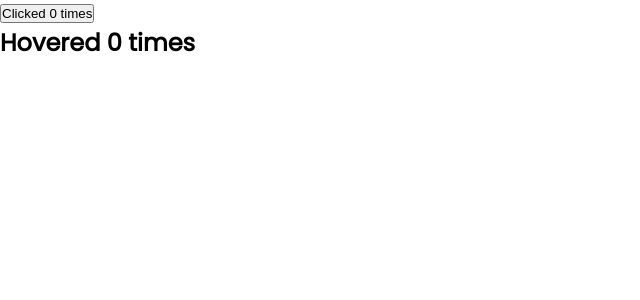
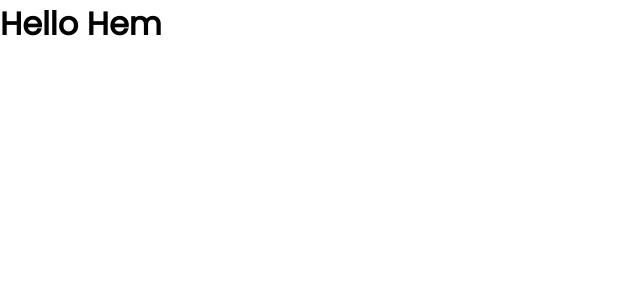
Before and after one commit to hemshah011/React-Basics, a React (Create React App) app: page / in a window 1280 px wide. Shown: the top 300 px of the page, without its empty margins (0-640 px from the left). Built offline with nearby package versions, Linux system fonts and the light colour scheme.

Commit message:
Context sharing

```diff
--- a/src/App.js
+++ b/src/App.js
@@ -1,22 +1,14 @@
 import React from 'react'
-import ClickCounter2 from './components/ClickCounter2';
-import CounterRender from './components/CounterRender';
-import HoverCounter2 from './components/HoverCounter2.js';
+import Grandparent from './components/Grandparent'
+import {UserProvider} from './components/UserContext'
 
 function App() {
   return (
     <div className="App">
       <header className="App-header">
-        <CounterRender>
-          {(count, incrementCount) => (
-            <ClickCounter2 count={count} incrementCount={incrementCount} />
-          )}
-        </CounterRender>
-        <CounterRender>
-          {(count, incrementCount) => (
-            <HoverCounter2 count={count} incrementCount={incrementCount} />
-          )}
-        </CounterRender>
+        <UserProvider value="Hem">
+          <Grandparent />
+        </UserProvider>
       </header>
     </div>
   );
--- /dev/null
+++ b/src/components/Child.js
@@ -0,0 +1,23 @@
+import React, { Component } from 'react'
+import {UserConsumer} from './UserContext'
+
+class Child extends Component {
+    render() {
+        return (
+            <UserConsumer>
+                {               //jsx
+                    name => {
+                        return (
+                            <>
+                                <h1>Hello {name}</h1>
+                            </>
+                        )
+                    }
+
+                }
+            </UserConsumer>
+        )
+    }
+}
+
+export default Child
--- /dev/null
+++ b/src/components/Grandparent.js
@@ -0,0 +1,10 @@
+import React, { Component } from 'react'
+import Parent from './Parent'
+
+class Grandparent extends Component {
+    render() {
+        return <Parent />
+    }
+}
+
+export default Grandparent
--- /dev/null
+++ b/src/components/Parent.js
@@ -0,0 +1,10 @@
+import React, { Component } from 'react'
+import Child from './Child'
+
+class Parent extends Component {
+    render() {
+        return <Child />
+    }
+}
+
+export default Parent
--- /dev/null
+++ b/src/components/UserContext.js
@@ -0,0 +1,7 @@
+import React from 'react'
+
+const UserContext=React.createContext()
+const UserProvider=UserContext.Provider
+const UserConsumer=UserContext.Consumer
+
+export {UserProvider,UserConsumer}
```
